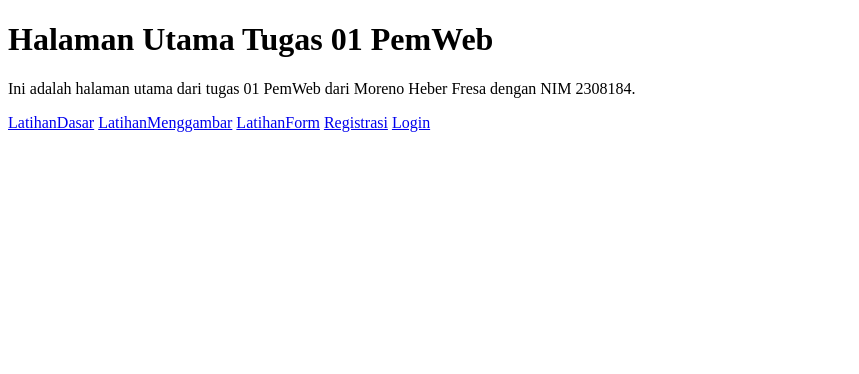
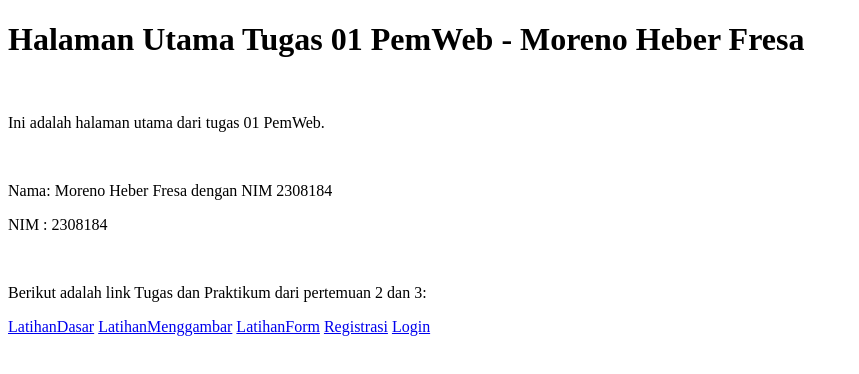
Before and after one commit to MorenoFresa/Moreno-Heber-Fresa_Tugas-01_PemWeb, a plain HTML site: page index.html in a window 1280 px wide. Shown: the whole page, without its empty margins (0-859 px from the left). Drawn offline with Linux system fonts and the light colour scheme.

Commit message:
Update index.html

```diff
--- a/index.html
+++ b/index.html
@@ -6,8 +6,14 @@
     <title>Halaman Utama Tugas 01 PemWeb</title>
 </head>
 <body>
-    <h1>Halaman Utama Tugas 01 PemWeb</h1>
-    <p>Ini adalah halaman utama dari tugas 01 PemWeb dari Moreno Heber Fresa dengan NIM 2308184.</p>
+    <h1>Halaman Utama Tugas 01 PemWeb - Moreno Heber Fresa</h1>
+    <br>
+    <p>Ini adalah halaman utama dari tugas 01 PemWeb.</p>
+    <br>
+    <p>Nama: Moreno Heber Fresa dengan NIM 2308184</p>
+    <p>NIM : 2308184</p>
+    <br>
+    <p>Berikut adalah link Tugas dan Praktikum dari pertemuan 2 dan 3:</p>
     <a href="LatihanDasar.html">LatihanDasar</a>
     <a href="LatihanMenggambar.html">LatihanMenggambar</a>
     <a href="LatihanForm.html">LatihanForm</a>
```
